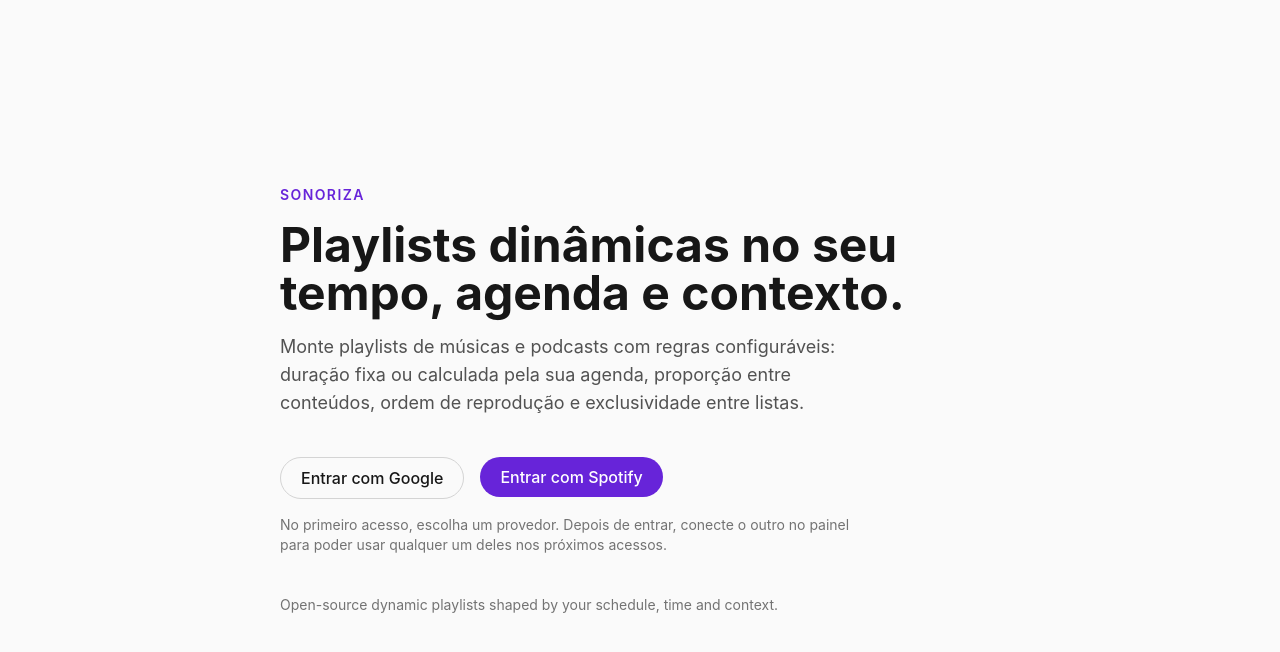
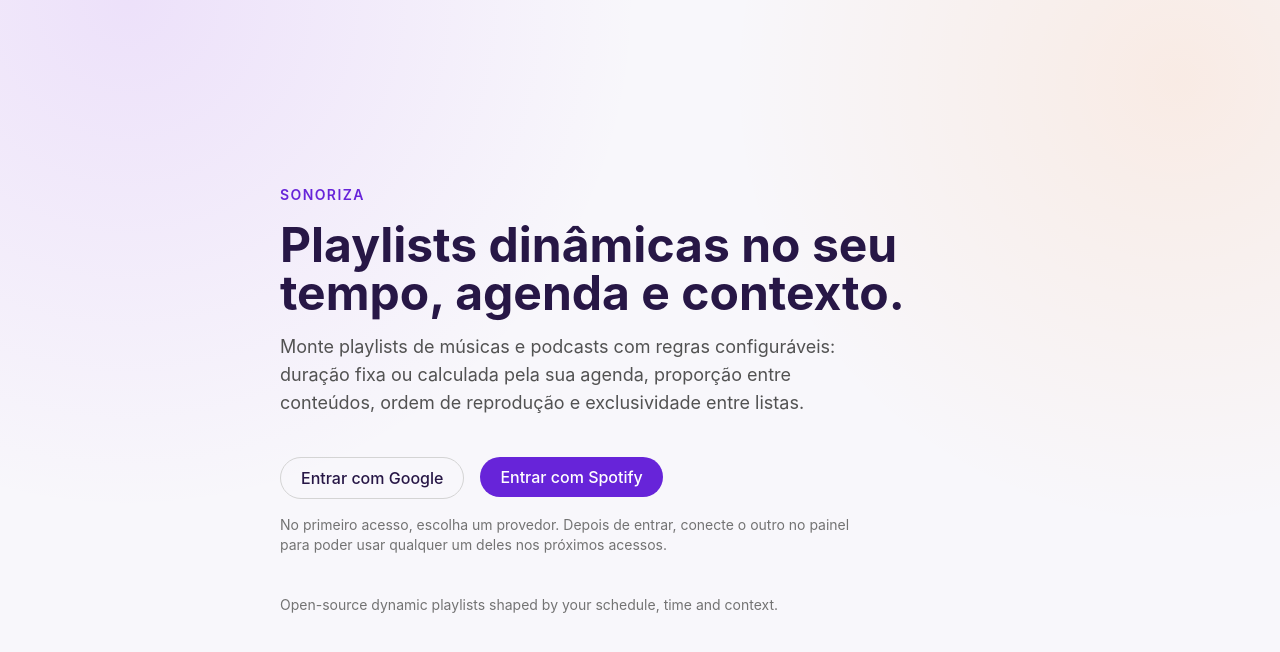
Before and after one commit to marksborn/sonoriza, a Next.js app: page / in a window 1280 px wide. Shown: the top 652 px of the page. Built offline with nearby package versions, Linux system fonts and the light colour scheme; no server answers.

Commit message:
feat: apply Sonoriza global visual foundation

```diff
--- a/src/app/globals.css
+++ b/src/app/globals.css
@@ -3,15 +3,66 @@
 @tailwind utilities;
 
 :root {
-  color-scheme: light dark;
+  color-scheme: light;
+}
+
+* {
+  border-color: #e8e3ef;
+}
+
+html {
+  min-height: 100%;
+  background: #f8f7fb;
+  scroll-behavior: smooth;
 }
 
 body {
-  @apply bg-neutral-50 text-neutral-900 antialiased;
+  min-height: 100vh;
+  overflow-x: hidden;
+  background:
+    radial-gradient(circle at 10% 0%, rgba(146, 45, 242, 0.11), transparent 32rem),
+    radial-gradient(circle at 92% 10%, rgba(255, 114, 0, 0.09), transparent 28rem),
+    #f8f7fb;
+  color: #271746;
+  font-feature-settings: "ss01" on, "cv02" on, "cv03" on;
+  text-rendering: optimizeLegibility;
+  @apply antialiased;
 }
 
-@media (prefers-color-scheme: dark) {
-  body {
-    @apply bg-neutral-950 text-neutral-100;
+::selection {
+  background: rgba(103, 36, 217, 0.2);
+  color: #27106f;
+}
+
+button,
+a {
+  -webkit-tap-highlight-color: transparent;
+}
+
+button:focus-visible,
+a:focus-visible {
+  outline: 3px solid rgba(255, 114, 0, 0.38);
+  outline-offset: 3px;
+}
+
+@layer components {
+  .glass-panel {
+    @apply border border-white/80 bg-white/80 shadow-card backdrop-blur-xl;
+  }
+
+  .eyebrow {
+    @apply inline-flex items-center gap-2 rounded-full border border-brand/10 bg-white/80 px-3 py-1.5 text-xs font-bold uppercase tracking-[0.16em] text-brand-dark shadow-sm;
+  }
+
+  .section-card {
+    @apply rounded-3xl border border-line bg-white p-5 shadow-card sm:p-6;
+  }
+
+  .primary-button {
+    @apply inline-flex items-center justify-center gap-2 rounded-full bg-accent px-5 py-3 font-bold text-white shadow-action transition duration-200 hover:-translate-y-0.5 hover:bg-accent-light disabled:cursor-not-allowed disabled:opacity-50 disabled:hover:translate-y-0;
+  }
+
+  .secondary-button {
+    @apply inline-flex items-center justify-center gap-2 rounded-full border border-brand/20 bg-white px-5 py-3 font-bold text-brand-dark shadow-sm transition duration-200 hover:-translate-y-0.5 hover:border-brand/40 hover:bg-brand-soft disabled:cursor-not-allowed disabled:opacity-50 disabled:hover:translate-y-0;
   }
 }
```
